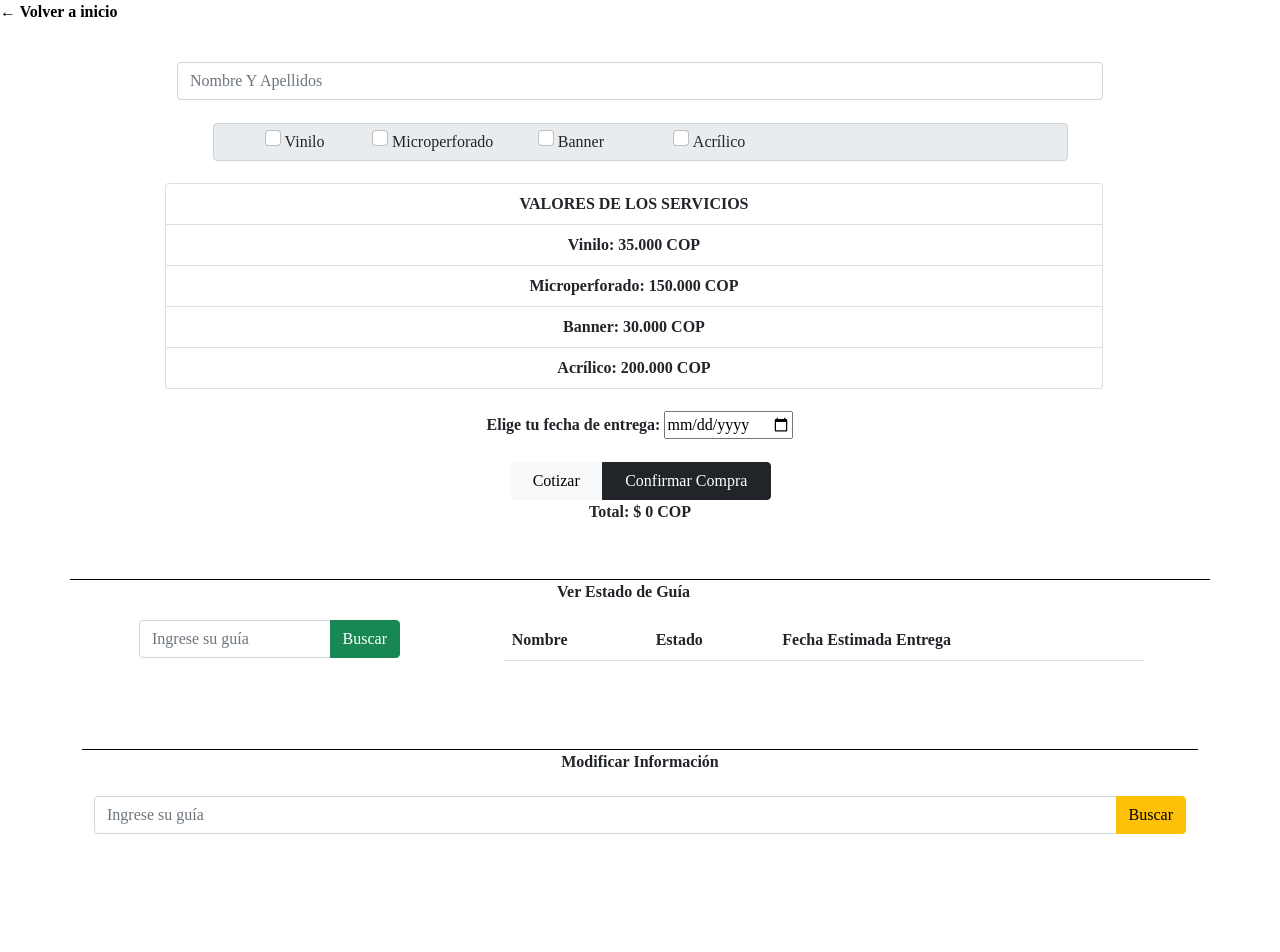
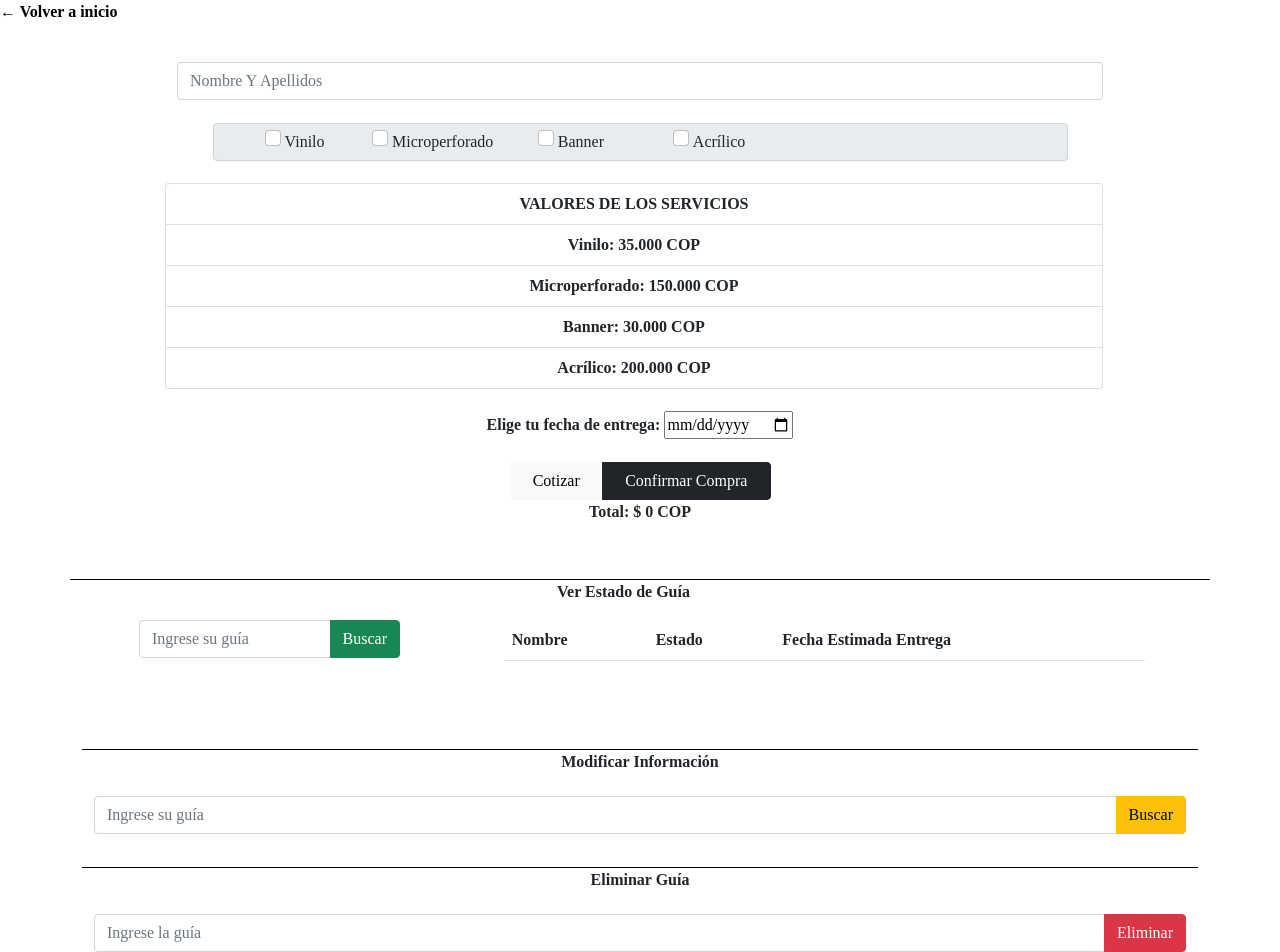
Before and after one commit to AgenteAgherse/Distinta, a plain HTML site: page Cotizar.html in a window 1280 px wide. Before the commit the page ends 856 px from the top, so only its background shows below. Drawn offline with nearby package versions, Linux system fonts and the light colour scheme.

Commit message:
Todo agregado dentro del CRUD

```diff
--- a/Cotizar.html
+++ b/Cotizar.html
@@ -109,6 +109,18 @@
         </div>
 
         <!--SECCIÓN PARA ELIMINAR VALORES-->
+        <div class="container" style="margin-top: 3%; border-top: 1px solid black">
+            <p style="text-align: center;">Eliminar Guía</p>
+            <div class="row" style="margin-top: 2%;">
+                <div class="input-group">
+                    <input class="form-control" type="number" name="elGuia" id="elGuia" placeholder="Ingrese la guía">
+                    <button class="btn btn-danger" id="Eliminar" onclick="eliminar()">Eliminar</button>
+                </div>
+            </div>
+            <div class="row">
+
+            </div>
+        </div>
     </main>
     <script src="JS/SearchSection.js"></script>
 </body>
--- a/JS/SearchSection.js
+++ b/JS/SearchSection.js
@@ -1,5 +1,9 @@
 var main = 'https://61e827b3e32cd90017acc0cf.mockapi.io/api/v1';
 var servicios = [];
+
+/*
+    SECCIÓN DE BÚSQUEDA
+*/
 search = async function(){
     try {
         let campos = document.getElementById('campo');
@@ -147,3 +151,28 @@ modificar = async function(){
         document.getElementById('modGuia').value = "";
     }
 }
+
+eliminar = async function(){
+    let id = document.getElementById('elGuia').value;
+    console.log(id);
+    const decision = confirm('¿Seguro desea eliminar a la persona?');
+    if(decision){
+            const response = await fetch(main + '/Costumers/' + id, {
+                method: 'DELETE',
+                headers: {
+                    'Content-type': 'application/json'
+                }
+            });
+            if(response.status == 201 || response.status == 200){
+                alert('Guía eliminada');
+                document.getElementById('elGuia').value = "";
+            }
+            else if(response.status == 404){
+                alert('Persona no encontrada en la base');
+            }
+            return response.json();
+    }
+
+
+
+}
```
